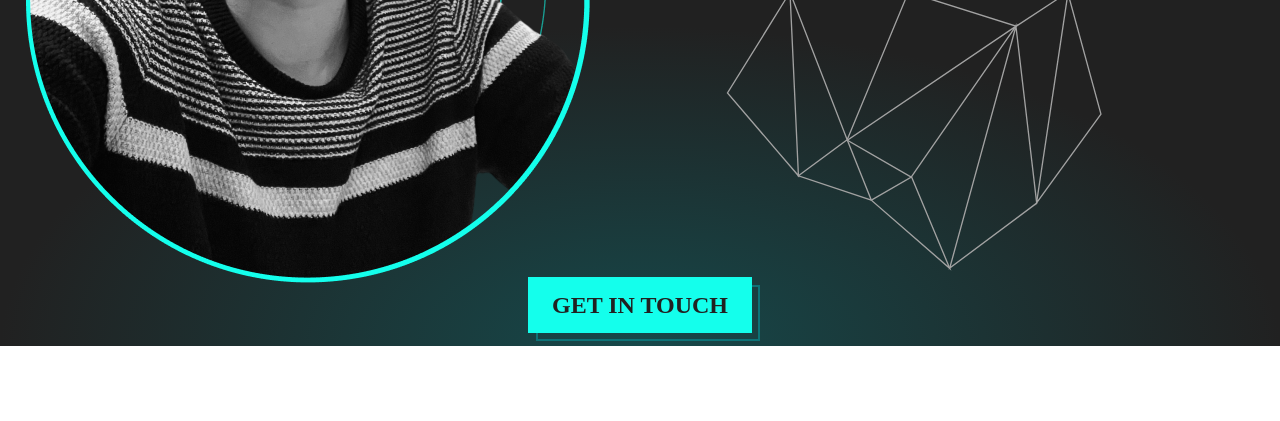
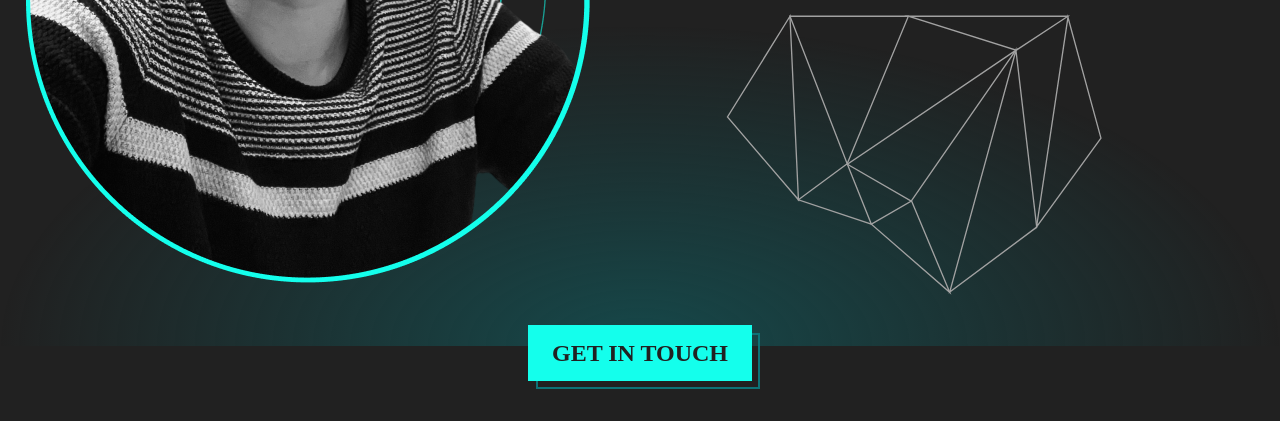
Before and after one commit to nsforero10/nicodev, a Gatsby site: page / in a window 1280 px wide. Shown: the part 454-875 px from the top of the page. Before the commit the page ends 800 px from the top, so only its background shows below. Built offline with nearby package versions, Linux system fonts and the light colour scheme; Gatsby itself is replaced by a stand-in of ours.

Commit message:
[Fix] Fix screen height and bottom shine position

```diff
--- a/src/pages/about.tsx
+++ b/src/pages/about.tsx
@@ -44,7 +44,7 @@ const AboutPage = () => {
   const [showContactForm, setShowContactForm] = React.useState(false);
   return (
     <>
-      <main className="flex flex-col items-center bg-black bg-about-pattern bg-no-repeat bg-cover lg:h-screen">
+      <main className="flex flex-col items-center bg-black bg-about-pattern bg-no-repeat bg-cover min-h-screen">
         <NavBar currentPage="about" />
         <section className="flex flex-col grow pt-24 w-full">
           <h1 className="text-4xl font-display mt-4 text-center">ABOUT PAGE</h1>
--- a/src/pages/index.tsx
+++ b/src/pages/index.tsx
@@ -11,11 +11,11 @@ const HomePage: React.FC<PageProps> = () => {
     <>
       <main className="flex flex-col items-center bg-black">
         <NavBar currentPage="home" />
-        <section className="w-full h-screen max-w-[1440px] flex flex-col justify-evenly items-center pt-24">
+        <section className="w-full min-h-screen max-w-[1440px] flex flex-col justify-evenly items-center pt-24">
           <article className="w-full flex flex-col-reverse lg:flex-row items-center z-[3]">
             <img
               src="nico-photo.png"
-              className="w-4/5 sm:w-1/2 lg:3/4 h-auto "
+              className="w-4/5 sm:w-1/2 lg:3/4 h-auto pb-12"
               alt="Nico photo within cirlces"
             />
             <div className="w-full grow flex flex-col items-start lg:items-end px-6 lg:pr-14">
@@ -46,7 +46,7 @@ const HomePage: React.FC<PageProps> = () => {
             <div className="relative bottom-12 left-2 border-2 border-solid border-dark-teal h-14 w-56 z-[1]"></div>
           </div>
         </section>
-        <div className="h-[40vh]  hidden lg:block absolute bottom-0 w-full bottom-shine z-[0]" />
+        <div className="h-[40vh] block fixed bottom-0 w-full bottom-shine z-[0]" />
       </main>
       <ContactForm
         open={showContactForm}
```
